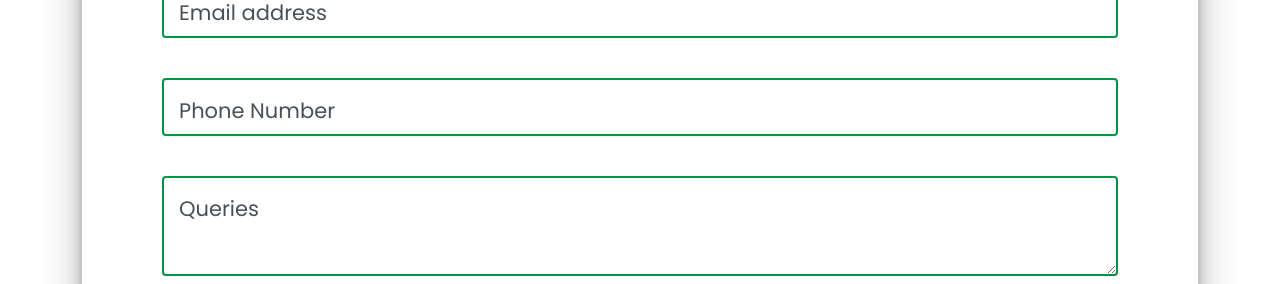
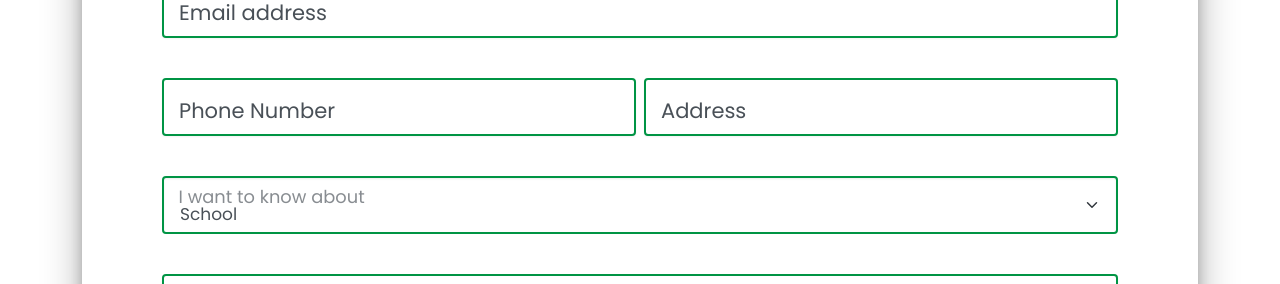
Before and after one commit to HeartlandAcademy/heartland-deploy-2-, a React (Create React App) app in the folder frontend/: page /registration in a window 1280 px wide. Shown: the part 609-893 px from the top of the page. Built offline with nearby package versions, Linux system fonts and the light colour scheme; no server answers.

Commit message:
registration changes

```diff
--- a/frontend/src/actions/types.js
+++ b/frontend/src/actions/types.js
@@ -167,6 +167,7 @@ export const SUBMITTED_REGISTRATION_FAIL = "SUBMITTED_REGISTRATION_FAIL";
 export const REGISTRATION_CREATE_REQUEST = "REGISTRATION_CREATE_REQUEST";
 export const REGISTRATION_CREATE_SUCCESS = "REGISTRATION_CREATE_SUCCESS";
 export const REGISTRATION_CREATE_FAIL = "REGISTRATION_CREATE_FAIL";
+export const REGISTRATION_CREATE_RESET = "REGISTRATION_CREATE_RESET";
 
 // Modal
 export const ADDED_MODAL_REQUEST = "ADDED_MODAL_REQUEST";
--- a/frontend/src/components/pages/Registration/index.css
+++ b/frontend/src/components/pages/Registration/index.css
@@ -14,3 +14,7 @@
   .registerForm .form-floating {
     margin-bottom: 40px;
   }
+
+  .registerForm .form-select {
+    font-size: 17px;
+  }
--- a/frontend/src/components/pages/Registration/index.js
+++ b/frontend/src/components/pages/Registration/index.js
@@ -6,9 +6,12 @@ import FloatingLabel from "react-bootstrap/FloatingLabel";
 import ReCAPTCHA from "react-google-recaptcha";
 
 import Background from "../../../assets/others/Background.jpg";
+import { toast, ToastContainer } from "react-toastify";
 import Meta from "../../contents/Meta";
+import Message from "../../contents/Message";
 import { createNewRegistrations } from "../../../actions/registrationActions";
 import "./index.css";
+import { REGISTRATION_CREATE_RESET } from "../../../actions/types";
 
 const RegisterHeader = styled.div`
   text-align: center;
@@ -54,6 +57,7 @@ const Registration = ({ history }) => {
   const [phone, setPhone] = useState("");
   const [queries, setQueries] = useState("");
   const [token, setToken] = useState("");
+  const [showError, setShowError] = useState(false);
   const [validated, setValidated] = useState(false);
 
   const createRegistrations = useSelector((state) => state.createRegistrations);
@@ -70,8 +74,8 @@ const Registration = ({ history }) => {
 
   useEffect(() => {
     if (success) {
-      alert("Thanks for Registration");
-      history.push("/");
+      toast.success("Thanks for Registration!");
+      dispatch({ type: REGISTRATION_CREATE_RESET });
       clearForm();
     }
   }, [success, history]);
@@ -83,13 +87,16 @@ const Registration = ({ history }) => {
   const dispatch = useDispatch();
 
   const registrationHandler = (event) => {
-    console.log(token);
     event.preventDefault();
     const form = event.currentTarget;
     if (form.checkValidity() === false) {
       event.preventDefault();
       event.stopPropagation();
     } else {
+      if (token === "") {
+        setShowError(true);
+      } else {
+        setShowError(false);
         dispatch(
           createNewRegistrations(
             firstName,
@@ -101,12 +108,19 @@ const Registration = ({ history }) => {
           )
         );
       }
+    }
     setValidated(true);
   };
 
   return (
     <>
       <Meta title="Registration" />
+      <ToastContainer
+        position="bottom-right"
+        autoClose={5000}
+        theme="dark"
+        limit={3}
+      />
       <RegisterHeader>
         <RegisterInfo>
           <h3>BE A PART OF US</h3>
@@ -115,6 +129,10 @@ const Registration = ({ history }) => {
       </RegisterHeader>
       <Container>
         <Section1 className="container registerForm">
+          {showError && (
+            <Message variant="danger">Please fill out the reCAPTCHA </Message>
+          )}
+
           <Form noValidate validated={validated} onSubmit={registrationHandler}>
             <Row className="g-2">
               <Col md>
@@ -158,6 +176,8 @@ const Registration = ({ history }) => {
                 Please provide Email Address.
               </Form.Control.Feedback>
             </FloatingLabel>
+            <Row className="g-2">
+              <Col md>
                 <FloatingLabel controlId="floatingNumber" label="Phone Number">
                   <Form.Control
                     type="number"
@@ -171,6 +191,32 @@ const Registration = ({ history }) => {
                     Please provide valid Phone Number.
                   </Form.Control.Feedback>
                 </FloatingLabel>
+              </Col>
+              <Col md>
+                <FloatingLabel controlId="floatingInputGrid" label="Address">
+                  <Form.Control
+                    type="text"
+                    placeholder="Address Name"
+                    required
+                  />
+                  <Form.Control.Feedback type="invalid">
+                    Please provide valid Address.
+                  </Form.Control.Feedback>
+                </FloatingLabel>
+              </Col>
+            </Row>
+
+            <FloatingLabel
+              controlId="floatingSelect"
+              label="I want to know about"
+            >
+              <Form.Select aria-label="Floating label select example">
+                <option value="1">School</option>
+                <option value="2">College</option>
+                <option value="3">Scholarship</option>
+              </Form.Select>
+            </FloatingLabel>
+
             <FloatingLabel controlId="floatingTextarea2" label="Queries">
               <Form.Control
                 as="textarea"
--- a/frontend/src/index.css
+++ b/frontend/src/index.css
@@ -366,6 +366,10 @@ input:checked + .darkModeSlider {
   margin: 23px;
 }
 
+.form-select {
+  border: 2px solid rgb(0, 148, 68) !important;
+}
+
 .careerCard:hover {
   -webkit-transform: scale(1.05);
   transform: scale(1.05);
--- a/frontend/src/reducers/registrationReducers.js
+++ b/frontend/src/reducers/registrationReducers.js
@@ -1,6 +1,7 @@
 import {
   REGISTRATION_CREATE_FAIL,
   REGISTRATION_CREATE_REQUEST,
+  REGISTRATION_CREATE_RESET,
   REGISTRATION_CREATE_SUCCESS,
   SUBMITTED_REGISTRATION_FAIL,
   SUBMITTED_REGISTRATION_REQUEST,
@@ -39,6 +40,8 @@ export const createRegistrationsReducer = (state = {}, action) => {
       return { loading: false, success: true, registrations: action.payload };
     case REGISTRATION_CREATE_FAIL:
       return { loading: false, error: action.payload };
+    case REGISTRATION_CREATE_RESET:
+      return {};
     default:
       return state;
   }
```
Also changed, not shown: 59 other files (tests, documents, lock files or other folders). Lines whose indentation alone changed are shown as unchanged.
